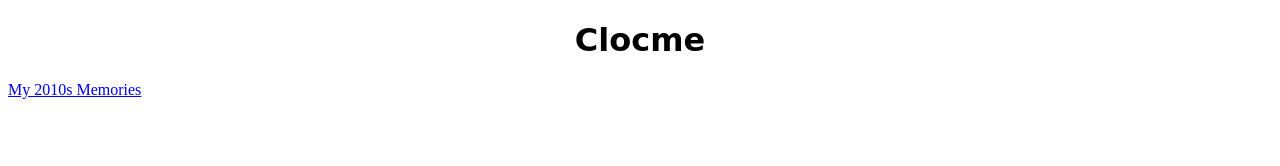
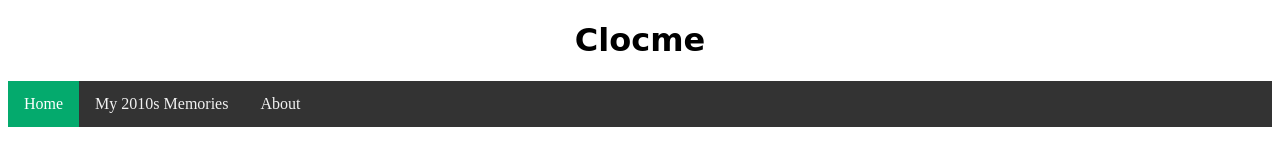
Before and after one commit to kamehameh/MyWebsite2, a plain HTML site: page index.html in a window 1280 px wide. Drawn offline with Linux system fonts and the light colour scheme.

Commit message:
add index.html

```diff
--- a/index.html
+++ b/index.html
@@ -6,12 +6,38 @@
     <meta charset= "UTF-8">
     <meta name="viewport" content="width=device-width, intial-scale=1.0">
     <style>
+      .topnav{
+        overflow: hidden;
+        background-color: #333;
+      }
+      .topnav a{
+        float: left;
+        color: #f2f2f2;
+        text-align: center;
+        padding: 14px 16px;
+        text-decoration: none;
+      }
+      .topnav a:hover{
+        background-color: #ddd;
+        color: black;
+      }
+      .topnav a.active {
+        background-color: #04AA6D;
+        color: white;
+      }
+
       h1 { font-family : cursive; text-align: center;}
+
     </style>
   </head>
 
   <body>
     <h1> Clocme </h1>
-    <a href="stories/story1.html"> My 2010s Memories </a>
+
+    <div class="topnav">
+      <a class="active" href="#home">Home</a>
+      <a href="stories/story1.html"> My 2010s Memories </a>
+      <a href="#about">About</a>
+    </div>
   </body>
 </html>
```
Also changed, not shown: stories/story1.html (+4 -3 lines).
